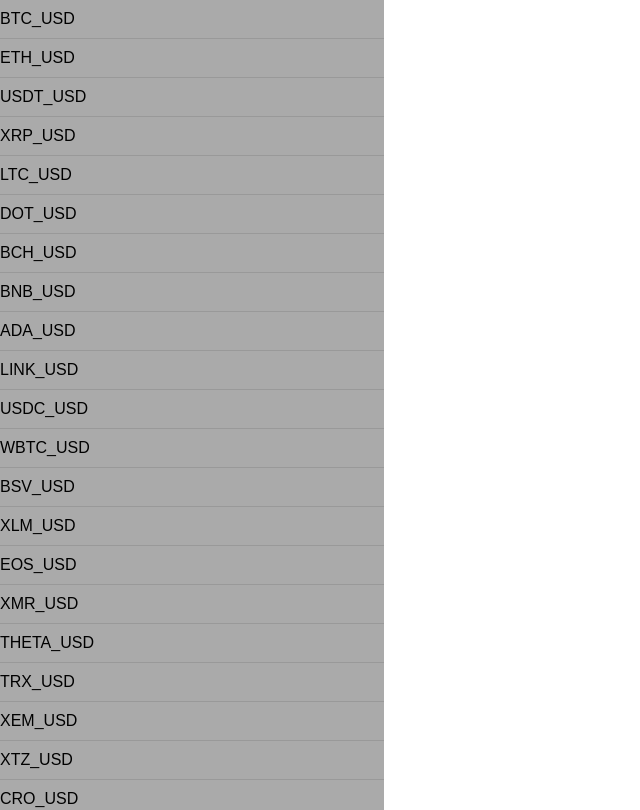
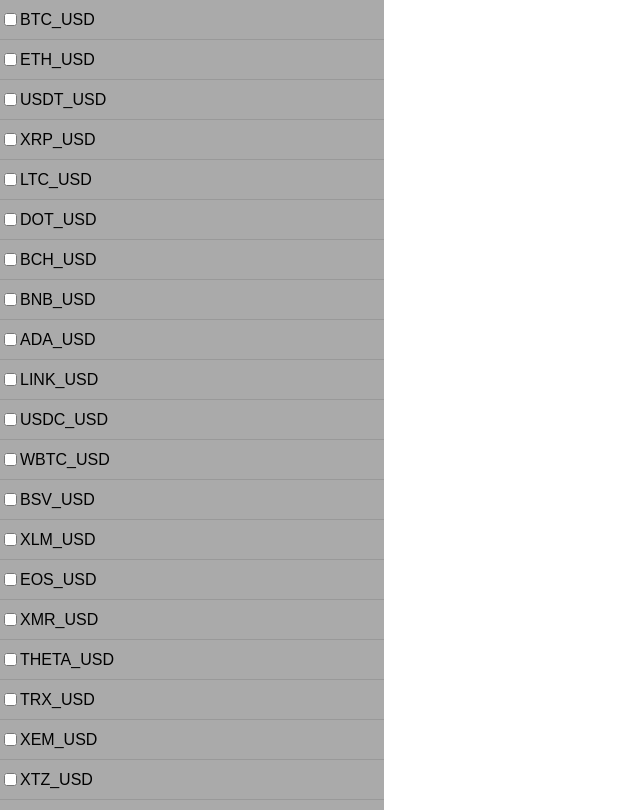
Before and after one commit to RinatValiullov/react-learn-4ront, a React app in the folder project-01/: page / in a window 1280 px wide. Shown: the top 810 px of the page, without its empty margins (0-640 px from the left). Built offline with nearby package versions, Linux system fonts and the light colour scheme.

Commit message:
add styles to list items

```diff
--- a/project-01/src/App.css
+++ b/project-01/src/App.css
@@ -1,18 +1,15 @@
 .App {
-  height: 100%;
-  min-height: 400px;
-  text-align: center;
   display: flex;
-  flex-direction: column;
-  justify-content: stretch;
 }
 
 .currItem {
   background: #aaa;
   border-bottom: 1px solid #999;
+  display: flex;
+  align-items: center;
   padding: 10px 0;
 }
 
 aside {
-  width: 30%;
+  flex-basis: 30%;
 }
--- a/project-01/src/App.js
+++ b/project-01/src/App.js
@@ -5,12 +5,13 @@ import currencies from "./currencies";
 class App extends Component {
   render() {
     return (
-      <div className="app">
+      <div className="App">
         <aside>
           <ul className="currList">
             {currencies.map((curr) => (
               <li key={curr} className="currItem">
-                {curr}
+                <input type="checkbox" id={curr} />
+                <label htmlFor={curr}>{curr}</label>
               </li>
             ))}
           </ul>
```
